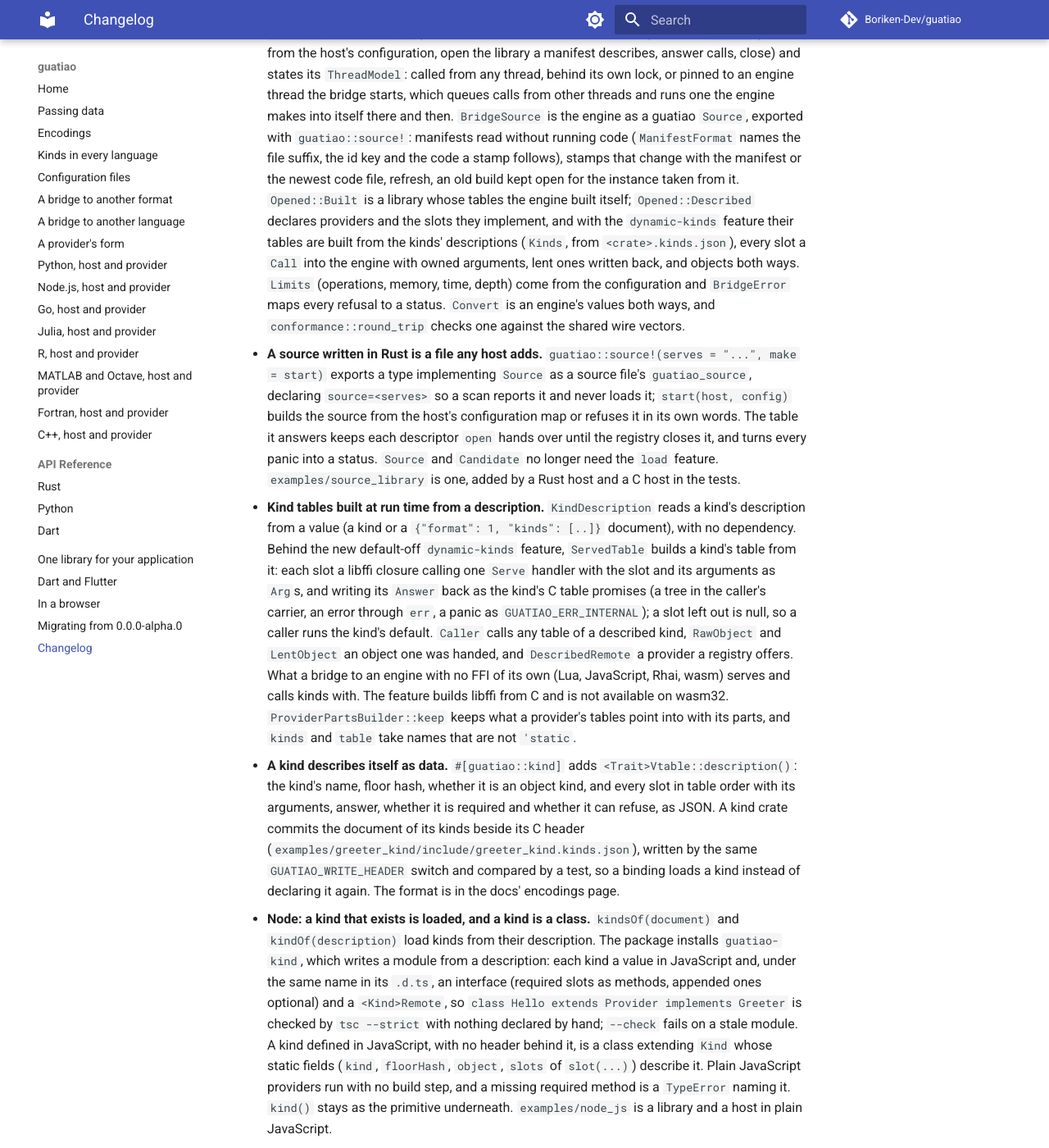
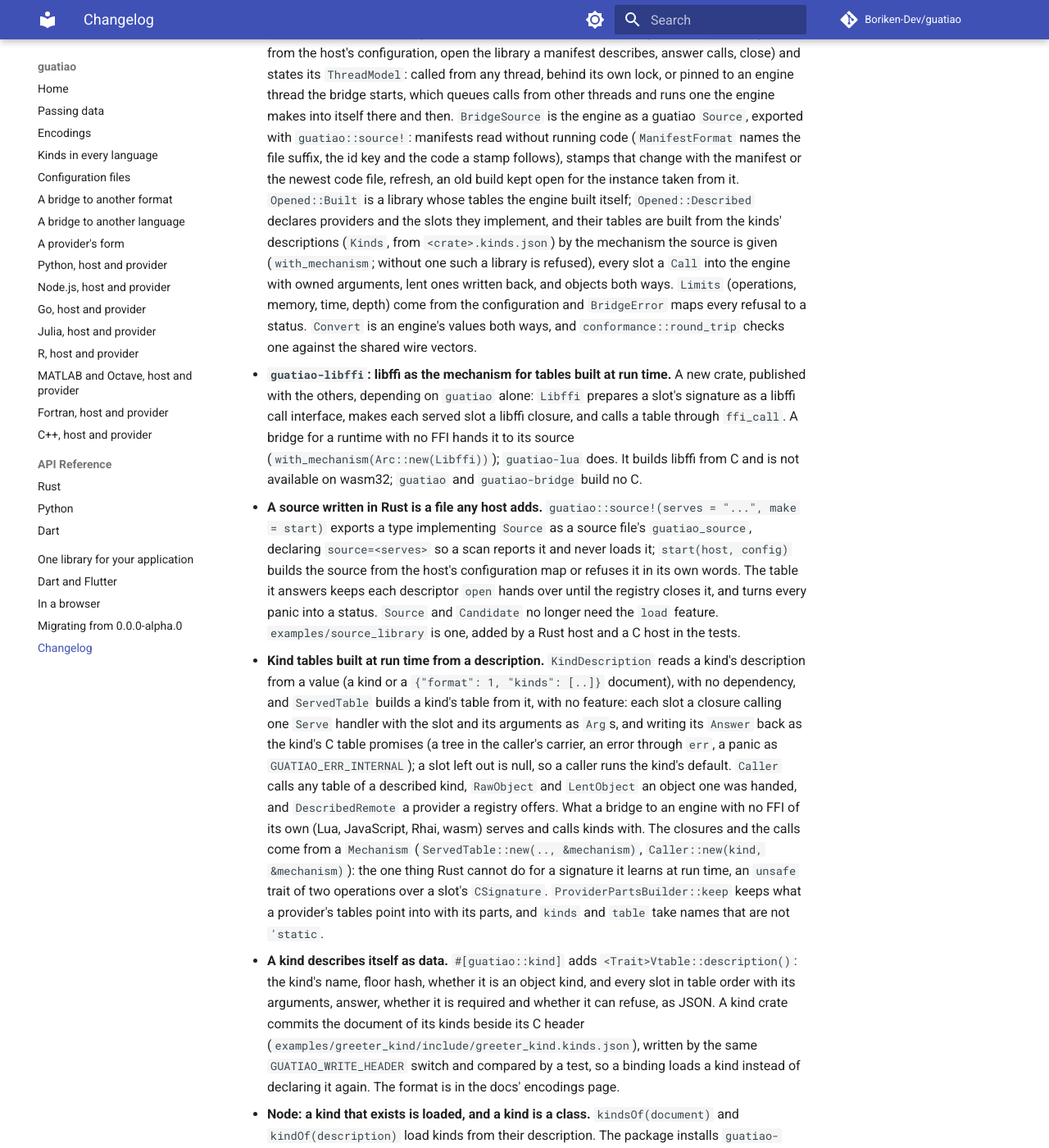
Before and after one commit to Boriken-Dev/guatiao, an MkDocs documentation site: the page built from docs/changelog.md, in a window 1280 px wide and 1400 px high, scrolled down 845 px. Shown: the whole window at 82% size. Built offline with MkDocs 1.6.1 and Material for MkDocs 9.7.7, drawn with Linux system fonts in a browser that asks for light colours; comment, search, counter and statistics services are not loaded.

Commit message:
docs: run-time kind tables in core, guatiao-libffi in the layout and release order
The changelog's unreleased entries describe the tables as core API over a
mechanism, and guatiao-libffi as the crate that brings libffi; the bridge
page shows a source given one; the README lists the sixth crate, and the
contributor notes its place in the layout, the snapshot loop, the unsafe
rule and the publish order.

```diff
--- a/CHANGELOG.md
+++ b/CHANGELOG.md
@@ -41,13 +41,22 @@ write now.
   refresh, an old build kept open for the instance taken from it.
   `Opened::Built` is a library whose tables the engine built itself;
   `Opened::Described` declares providers and the slots they implement, and
-  with the `dynamic-kinds` feature their tables are built from the kinds'
-  descriptions (`Kinds`, from `<crate>.kinds.json`), every slot a `Call`
+  their tables are built from the kinds' descriptions (`Kinds`, from
+  `<crate>.kinds.json`) by the mechanism the source is given
+  (`with_mechanism`; without one such a library is refused), every slot a `Call`
   into the engine with owned arguments, lent ones written back, and
   objects both ways. `Limits` (operations, memory, time, depth) come from
   the configuration and `BridgeError` maps every refusal to a status.
   `Convert` is an engine's values both ways, and `conformance::round_trip`
   checks one against the shared wire vectors.
+- **`guatiao-libffi`: libffi as the mechanism for tables built at run
+  time.** A new crate, published with the others, depending on `guatiao`
+  alone: `Libffi` prepares a slot's signature as a libffi call interface,
+  makes each served slot a libffi closure, and calls a table through
+  `ffi_call`. A bridge for a runtime with no FFI hands it to its source
+  (`with_mechanism(Arc::new(Libffi))`); `guatiao-lua` does. It builds
+  libffi from C and is not available on wasm32; `guatiao` and
+  `guatiao-bridge` build no C.
 - **A source written in Rust is a file any host adds.**
   `guatiao::source!(serves = "...", make = start)` exports a type
   implementing `Source` as a source file's `guatiao_source`, declaring
@@ -60,9 +69,9 @@ write now.
   the tests.
 - **Kind tables built at run time from a description.**
   `KindDescription` reads a kind's description from a value (a kind or a
-  `{"format": 1, "kinds": [..]}` document), with no dependency. Behind the
-  new default-off `dynamic-kinds` feature, `ServedTable` builds a kind's
-  table from it: each slot a libffi closure calling one `Serve` handler
+  `{"format": 1, "kinds": [..]}` document), with no dependency, and
+  `ServedTable` builds a kind's table from it, with no feature: each slot a
+  closure calling one `Serve` handler
   with the slot and its arguments as `Arg`s, and writing its `Answer` back
   as the kind's C table promises (a tree in the caller's carrier, an error
   through `err`, a panic as `GUATIAO_ERR_INTERNAL`); a slot left out is
@@ -70,8 +79,10 @@ write now.
   described kind, `RawObject` and `LentObject` an object one was handed,
   and `DescribedRemote` a provider a registry offers. What a bridge to an
   engine with no FFI of its own (Lua, JavaScript, Rhai, wasm) serves and
-  calls kinds with. The feature builds libffi from C and is not available
-  on wasm32. `ProviderPartsBuilder::keep` keeps what a provider's tables
+  calls kinds with. The closures and the calls come from a `Mechanism`
+  (`ServedTable::new(.., &mechanism)`, `Caller::new(kind, &mechanism)`):
+  the one thing Rust cannot do for a signature it learns at run time, an
+  `unsafe` trait of two operations over a slot's `CSignature`. `ProviderPartsBuilder::keep` keeps what a provider's tables
   point into with its parts, and `kinds` and `table` take names that are
   not `'static`.
 - **A kind describes itself as data.** `#[guatiao::kind]` adds
```
Also changed, not shown: AGENTS.md (+9 -7 lines), README.md (+1 -0 lines), docs/language-bridges.md (+18 -7 lines).
